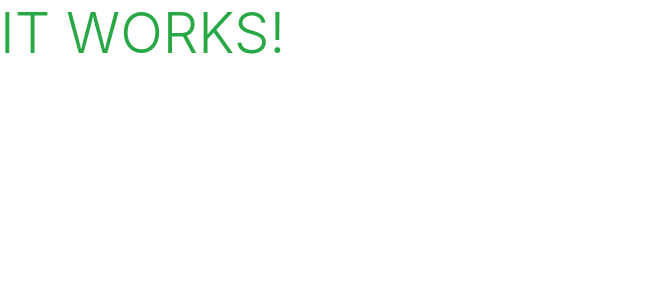
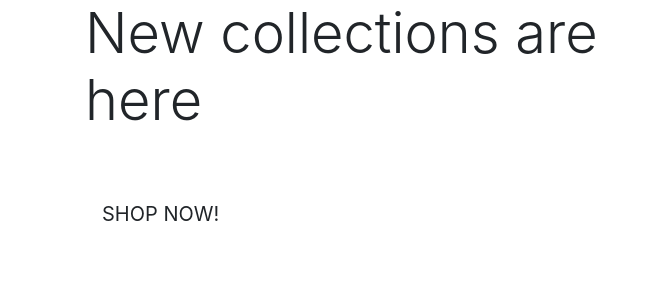
Before and after one commit to JosefinE7/boutique_ado_v1, a Django app: page / in a window 1280 px wide. Shown: the top 300 px of the page, without its empty margins (0-653 px from the left). Run offline with Django 3.2, Linux system fonts and the light colour scheme.

Commit message:
Added content to index.html

```diff
--- a/home/templates/home/index.html
+++ b/home/templates/home/index.html
@@ -1,6 +1,30 @@
-{% extends "base.html" %}
-{% load static %}
+{% extends "base.html" %} {% load static %}
 
+<!-- Page header -->
+{% block page_header %}
+<div class="container header-container">
+	<div class="row">
+		<div class="col"></div>
+	</div>
+</div>
+{% endblock %}
+
+<!-- Main content -->
 {% block content %}
-<h1 class="display-4 text-success">IT WORKS!</h1>
+<div class="container h-100">
+	<div class="row h-100">
+		<div class="col-7 sol-md-6 my-auto">
+			<h1 class="display-4 logo-font text-black">New collections are here</h1>
+			<div class="my-5">
+				<h4>
+					<a
+						href=""
+						class="btn shop-now-button btn-lg rounded-0 text-uppercase py-3"
+						>Shop now!</a
+					>
+				</h4>
+			</div>
+		</div>
+	</div>
+</div>
 {% endblock %}
```
